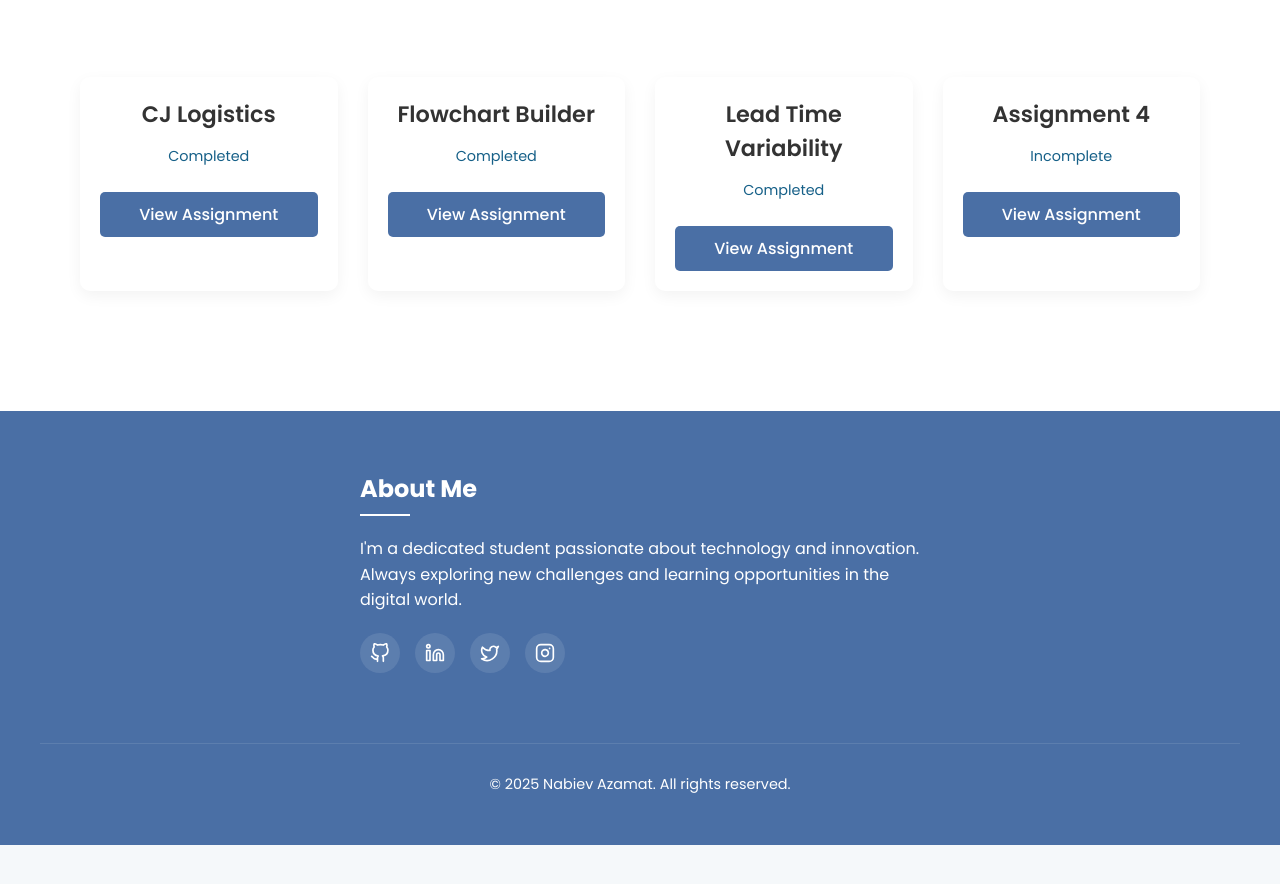
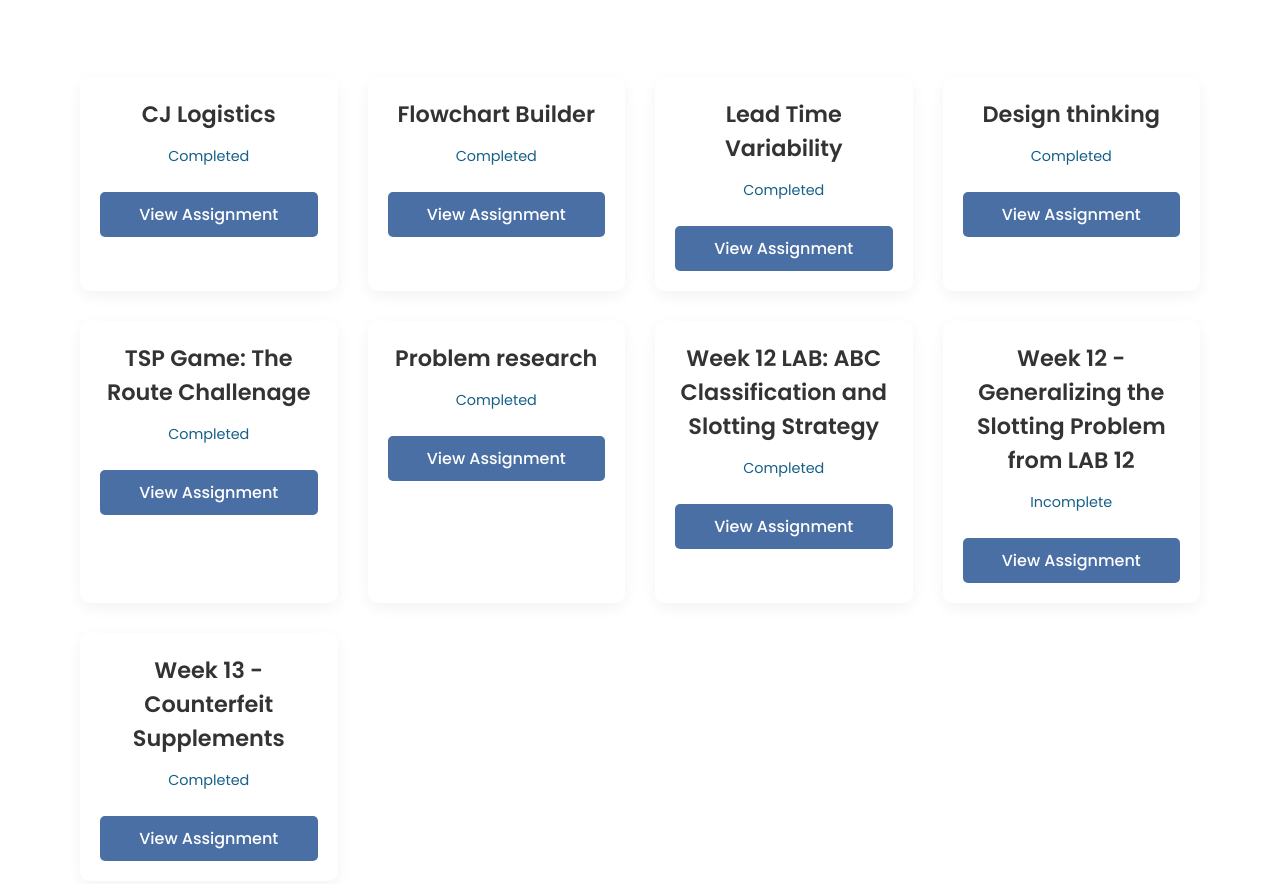
Before and after one commit to Ali747711/Home, a plain HTML site: page index.html in a window 1280 px wide. Shown: the part 976-1860 px from the top of the page. Before the commit the page ends 1821 px from the top, so only its background shows below. Drawn offline with Linux system fonts and the light colour scheme.

Commit message:
Update index.html

```diff
--- a/index.html
+++ b/index.html
@@ -426,10 +426,41 @@
             },
             {
                 id: 4,
-                title: "Assignment 4",
+                title: "Design thinking",
+                status: "Completed",
+                link: "https://docs.google.com/document/d/1_T6hnPXIZrfxmZVKcYcWwzBfzcSE_k8Sx32pVKuQnKE/edit?tab=t.0#heading=h.ggpvsath5hkp"
+            },
+            {
+                id: 5,
+                title: "TSP Game: The Route Challenage",
+                status: "Completed",
+                link: "https://ali747711.github.io/TSP-game-2/"
+            },
+            {
+                id: 6,
+                title: "Problem research",
+                status: "Completed",
+                link: "https://docs.google.com/document/d/19hePDFMKOqGUqCFHC7i_QcRAvH_V3paJM-bRrx44af0/edit?usp=sharing"
+            },
+            {
+                id: 7,
+                title: "Week 12 LAB: ABC Classification and Slotting Strategy",
+                status: "Completed",
+                link: "https://docs.google.com/spreadsheets/d/1URNcgygDl0eODcAZsray-akswWUyARn4m44AyG6ST44/edit?usp=sharing"
+            },
+            {
+                id: 8,
+                title: "Week 12 - Generalizing the Slotting Problem from LAB 12",
                 status: "Incomplete",
-                link: "#"
+                link: "x"
+            },
+            {
+                id: 9,
+                title: "Week 13 - Counterfeit Supplements",
+                status: "Completed",
+                link: "https://docs.google.com/spreadsheets/d/1KSqTBPXS0mxNzJfNPrQPYGLvsV-nJB5M_lrsK1t1npI/edit?usp=drivesdk"
             }
+
         ];
 
         // Function to create assignment cards
```
